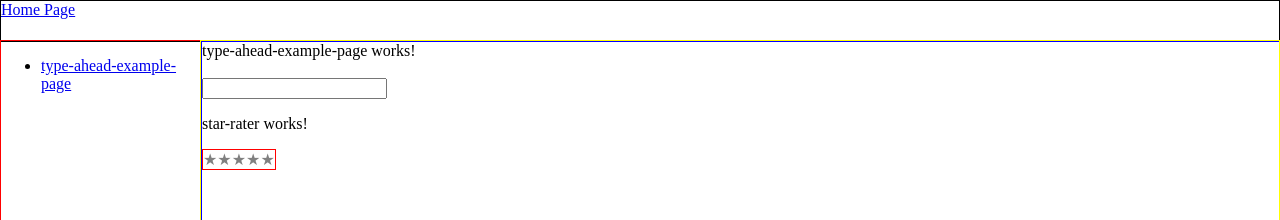
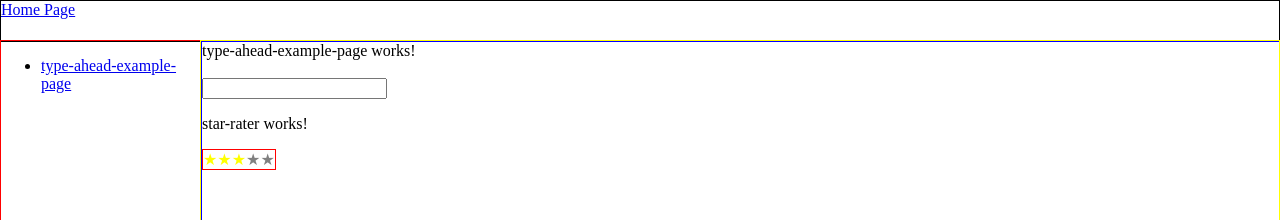
Before and after one commit to hasan1985/my-ng-components, an Angular app: page /my-component-lists/app-type-ahead-example-page in a window 1280 px wide. Shown: the top 220 px of the page. Built offline with nearby package versions, Linux system fonts and the light colour scheme.

Commit message:
5 start rating done

```diff
--- a/src/app/my-components/star-rater/star-rater.component.html
+++ b/src/app/my-components/star-rater/star-rater.component.html
@@ -1,10 +1,10 @@
 <p>star-rater works!</p>
-
-<div (mouseleave) = "onContainerMouseLeave()" style="border: 1px solid red; display: inline-block;">
+<div (mouseleave) = "onContainerMouseLeave()" style="border: 1px solid red; display: inline-block; cursor:pointer;">
     <span *ngFor = "let starState of starStates"
         [innerHTML] = starChar
         [className] = "starState && starState.enabled ? 'enabled' : 'disabled'"
         (mouseenter) = onStarMouseEnter(starState.id)
-        (onclick) = onStarClick(starSta)
+        (click) = onStarClick(starState.id)
+        style="cursor: pointer;"
     ></span>
 </div>
--- a/src/app/my-components/star-rater/star-rater.component.ts
+++ b/src/app/my-components/star-rater/star-rater.component.ts
@@ -1,5 +1,4 @@
-import { Component, OnInit, OnChanges, Input, Output, SimpleChanges } from '@angular/core';
-import { EventEmitter } from 'protractor';
+import { Component, OnInit, OnChanges, Input, Output, SimpleChanges, EventEmitter } from '@angular/core';
 import { enableDebugTools } from '@angular/platform-browser';
 
 @Component({
@@ -10,8 +9,8 @@ import { enableDebugTools } from '@angular/platform-browser';
 export class StarRaterComponent implements OnChanges {
 
   @Input() numberOfStars = 5;
-  @Input() rating = -1;
-  @Output() onRatingChange;
+  @Input() rating = 2;
+  @Output() onRatingChange: EventEmitter<number> = new EventEmitter<number>();
 
   public readonly starChar = "&#9733";
   public starStates: starState[] = [];
@@ -29,23 +28,26 @@ export class StarRaterComponent implements OnChanges {
   }
 
   public onContainerMouseLeave() {
-    this.highlight(this.rating);
-    console.log("onMouseoutFromContainer");
+    this.highlightByRating(this.rating);
+    console.log("onContainerMouseLeave");
   }
 
   public onStarMouseEnter(index: number) {
-    this.highlight(index);
-    console.log("onMouseoverStar");
+    this.highlightByRating(index + 1);
+    console.log("onStarMouseEnter");
   }
 
   public onStarClick(index: number) {
-    this.rating = this.rating == index ? index - 1 : index;
-    this.highlight(this.rating);
+    const newRating = index + 1;
+    this.rating = this.rating == newRating ? newRating - 1 : newRating;
+    this.highlightByRating(this.rating);
+    this.onRatingChange.emit(this.rating);
+    console.log("onStarClick");
   }
 
-  private highlight(index: number) {
-    for (let i = 0; i < this.numberOfStars; i++) {
-      this.starStates[i].enabled = (i <= index);
+  private highlightByRating(rating: number) {
+    for (let index = 0; index < this.numberOfStars; index++) {
+      this.starStates[index].enabled = (index < rating);
     }
   }
 
@@ -54,7 +56,7 @@ export class StarRaterComponent implements OnChanges {
     for (let i = 0; i < this.numberOfStars; i++) {
       this.starStates.push({
         id: i,
-        enabled: false
+        enabled: i < this.rating ? true : false
       });
     }
   }
--- a/src/app/page-components/type-ahead-example-page/type-ahead-example-page.component.html
+++ b/src/app/page-components/type-ahead-example-page/type-ahead-example-page.component.html
@@ -2,5 +2,5 @@
     type-ahead-example-page works! <br><br>
     <app-type-ahead [wordList]="wordList"></app-type-ahead>
 
-    <star-rater></star-rater>
+    <star-rater  [rating] = initRating (onRatingChange) = newRating($event)></star-rater>
 </div>
--- a/src/app/page-components/type-ahead-example-page/type-ahead-example-page.component.ts
+++ b/src/app/page-components/type-ahead-example-page/type-ahead-example-page.component.ts
@@ -14,4 +14,10 @@ export class TypeAheadExamplePageComponent implements OnInit {
   ngOnInit(): void {
   }
 
+  public initRating = 3; // use a getter setter for this
+  public newRating(newRating: number) {
+    console.log("from parent component. Old rating was ", this.initRating, " new Rating is ", newRating);
+    this.initRating = newRating;
+  }
+
 }
```
